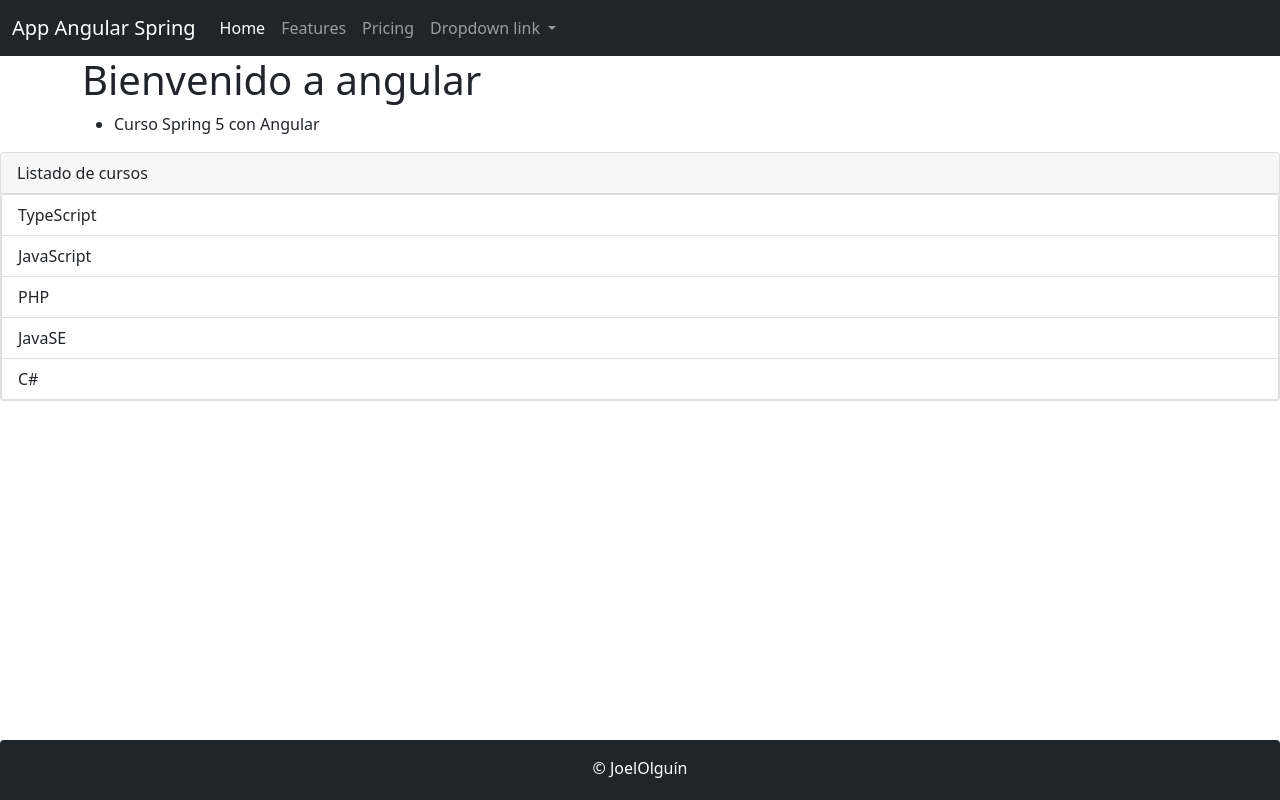
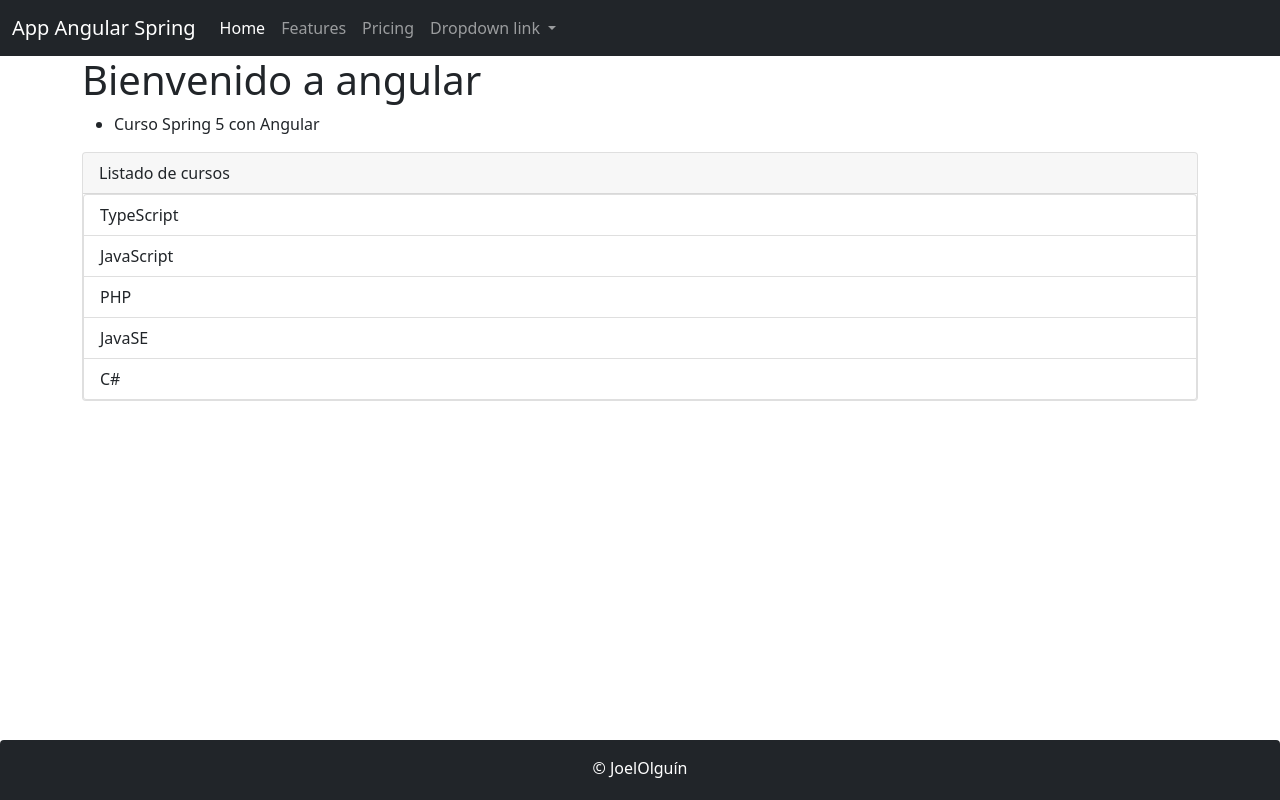
Before and after one commit to Jeor11/spring5, an Angular app in the folder angular/clientes-app/: page / in a window 1280 px wide. Built offline with nearby package versions, Linux system fonts and the light colour scheme.

Commit message:
Se pone en el div

```diff
--- a/angular/clientes-app/src/app/app.component.html
+++ b/angular/clientes-app/src/app/app.component.html
@@ -6,7 +6,7 @@
   <ul>
       <li>{{curso}}</li>
   </ul>
+<app-directiva></app-directiva>
 </div>
 
-<app-directiva></app-directiva>
 <app-footer></app-footer>
```
